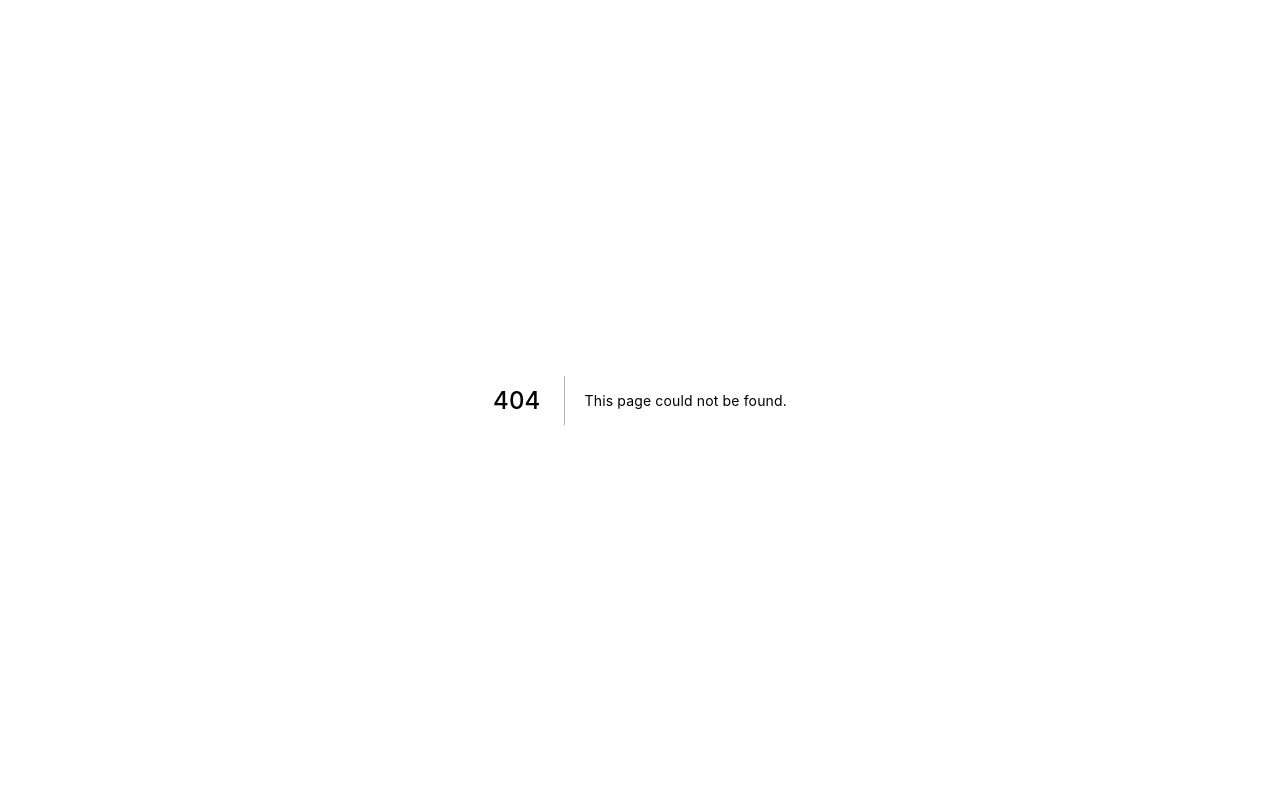
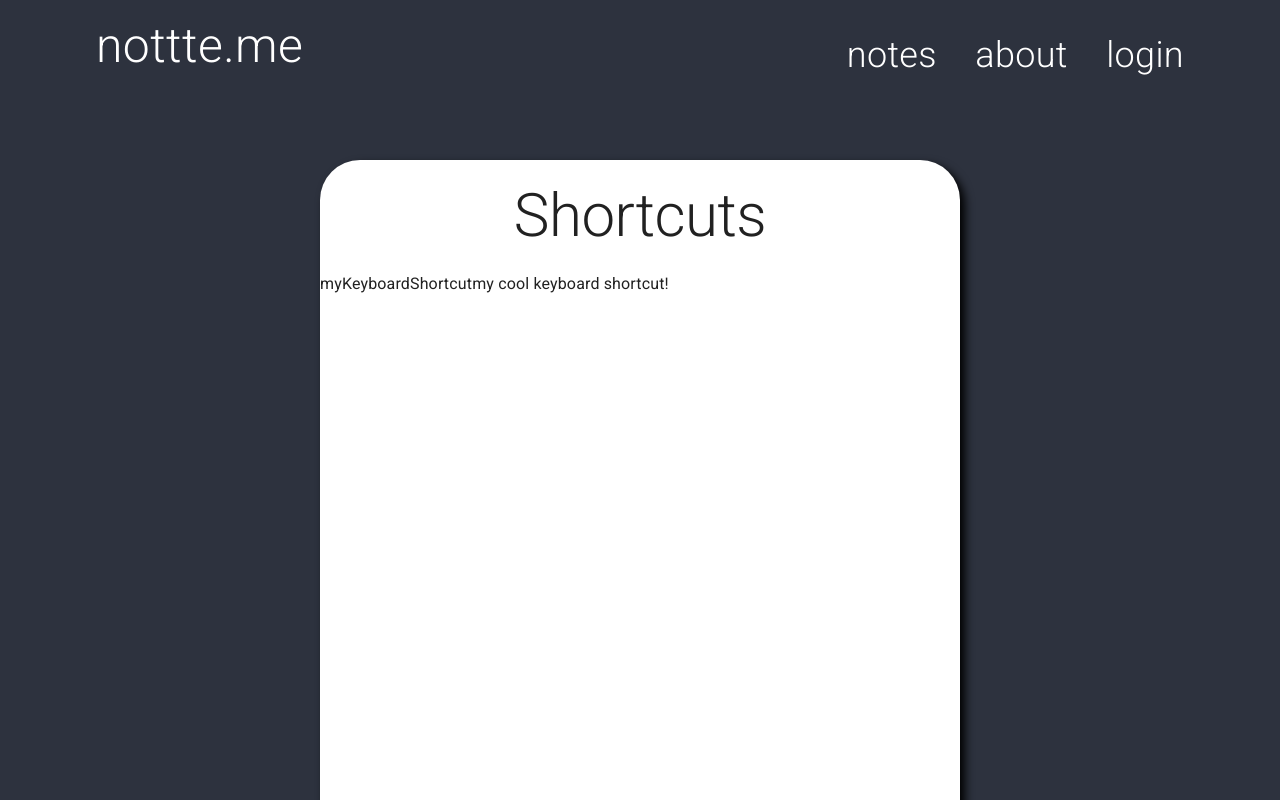
Before and after one commit to ZackMurry/nottte-me, a Next.js app in the folder frontend/: page /shortcuts in a window 1280 px wide. Before the commit this address had no page. Shown: the top 800 px of the page. Built offline with nearby package versions, Linux system fonts and the light colour scheme.

Commit message:
Add functionality with /notes and create with /shortcuts

```diff
--- a/frontend/components/CreateNoteMenu.js
+++ b/frontend/components/CreateNoteMenu.js
@@ -10,7 +10,6 @@ function CreateNoteMenu({ open }) {
     const jwt = Cookie.get('jwt')
 
     const router = useRouter()
-    const { pageTitle } = router.query
 
 
     const handleKeyDown = (e) => {
--- /dev/null
+++ b/frontend/components/KeyboardShortcutEditor.js
@@ -0,0 +1,17 @@
+import React from 'react'
+import { Typography } from '@material-ui/core'
+
+//todo design this page in figma because i have no idea how to style this
+export default function KeyboardShortcutEditor({ title, key, text}) {
+
+
+    return (
+        <div style={{display: 'flex'}}>
+            <Typography>{ title }</Typography>
+            <Typography>{ key }</Typography>
+            <Typography>{ text }</Typography>
+        </div>
+
+    )
+
+}
--- a/frontend/pages/notes/index.js
+++ b/frontend/pages/notes/index.js
@@ -50,7 +50,7 @@ function Notes() {
                         <Grid container spacing={3} style={{margin: 0, width: '100%'}}>
                             {
                                 notes.map(note => (
-                                    <Grid item xs={3} key={note.id}>
+                                    <Grid item xs={12} sm={6} md={4} lg={3} key={note.id}>
                                         <NotePreview name={note.title} editorState={note.body} />
                                     </Grid>
                                 ))
--- /dev/null
+++ b/frontend/pages/shortcuts/index.js
@@ -0,0 +1,32 @@
+import React from 'react'
+import Navbar from '../../components/Navbar'
+import { Paper, Typography } from '@material-ui/core'
+import Head from 'next/head'
+import KeyboardShortcutEditor from '../../components/KeyboardShortcutEditor'
+
+export default function index() {
+
+
+    return (
+        <div>
+            <Head>
+                <title>Shortcuts</title>
+            </Head>
+            <div>
+                <Navbar />
+            </div>
+
+            <Paper style={{margin: '0 auto', marginTop: '20vh', marginBottom: '20vh', width: '50%', minHeight: '120vh', borderRadius: 40, boxShadow: '5px 5px 10px black'}} >
+                <Typography variant='h2' style={{textAlign: 'center', paddingTop: '2.5vh', marginBottom: '2.5vh'}}>
+                    Shortcuts
+                </Typography>
+                <div>
+                    <KeyboardShortcutEditor title='myKeyboardShortcut' key='G' text='my cool keyboard shortcut!' />
+                </div>
+            </Paper>
+
+        </div>
+
+    )
+
+}
```
Also changed, not shown: frontend/components/NotePreview.js (+7 -1 lines).
